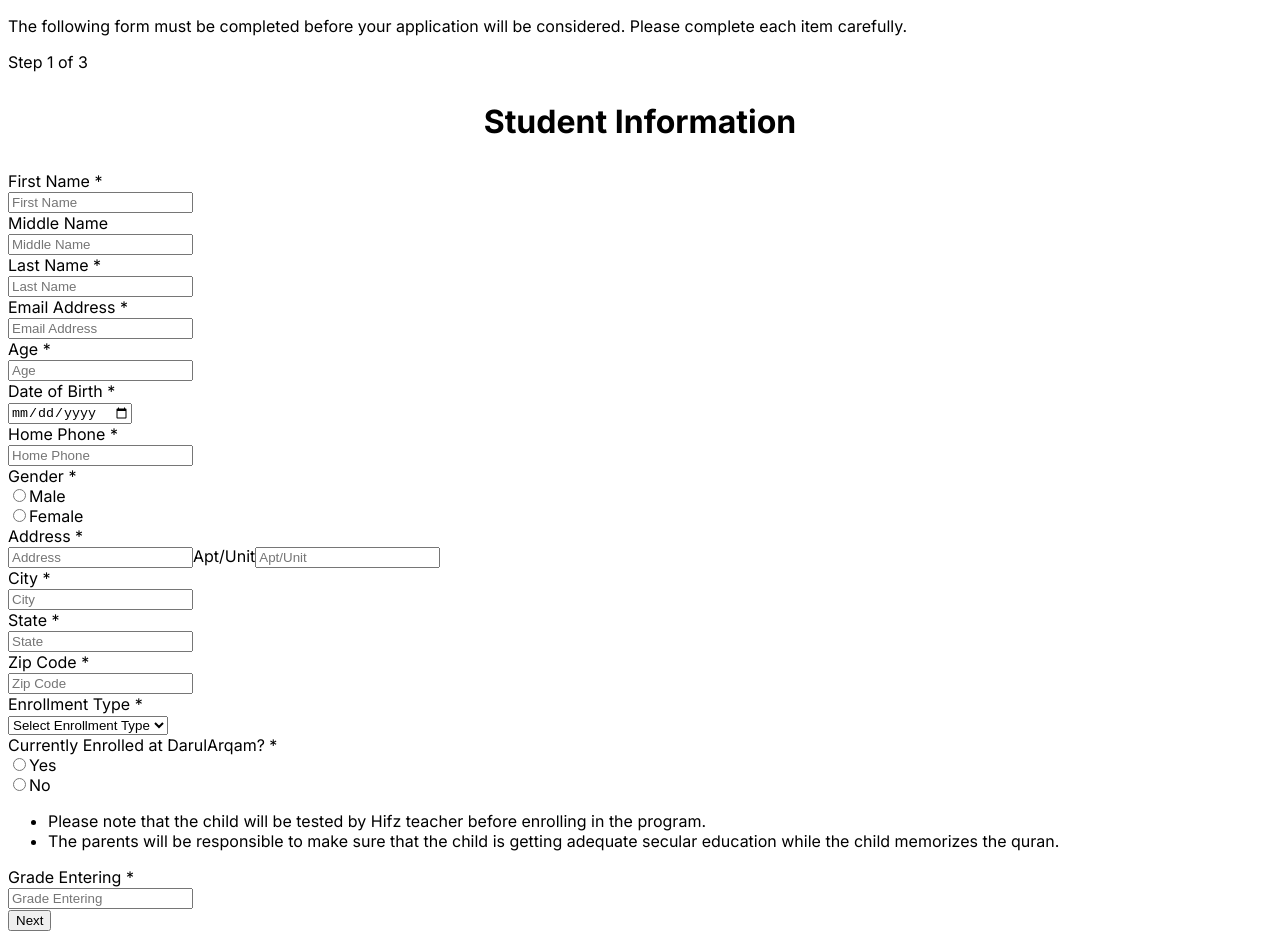
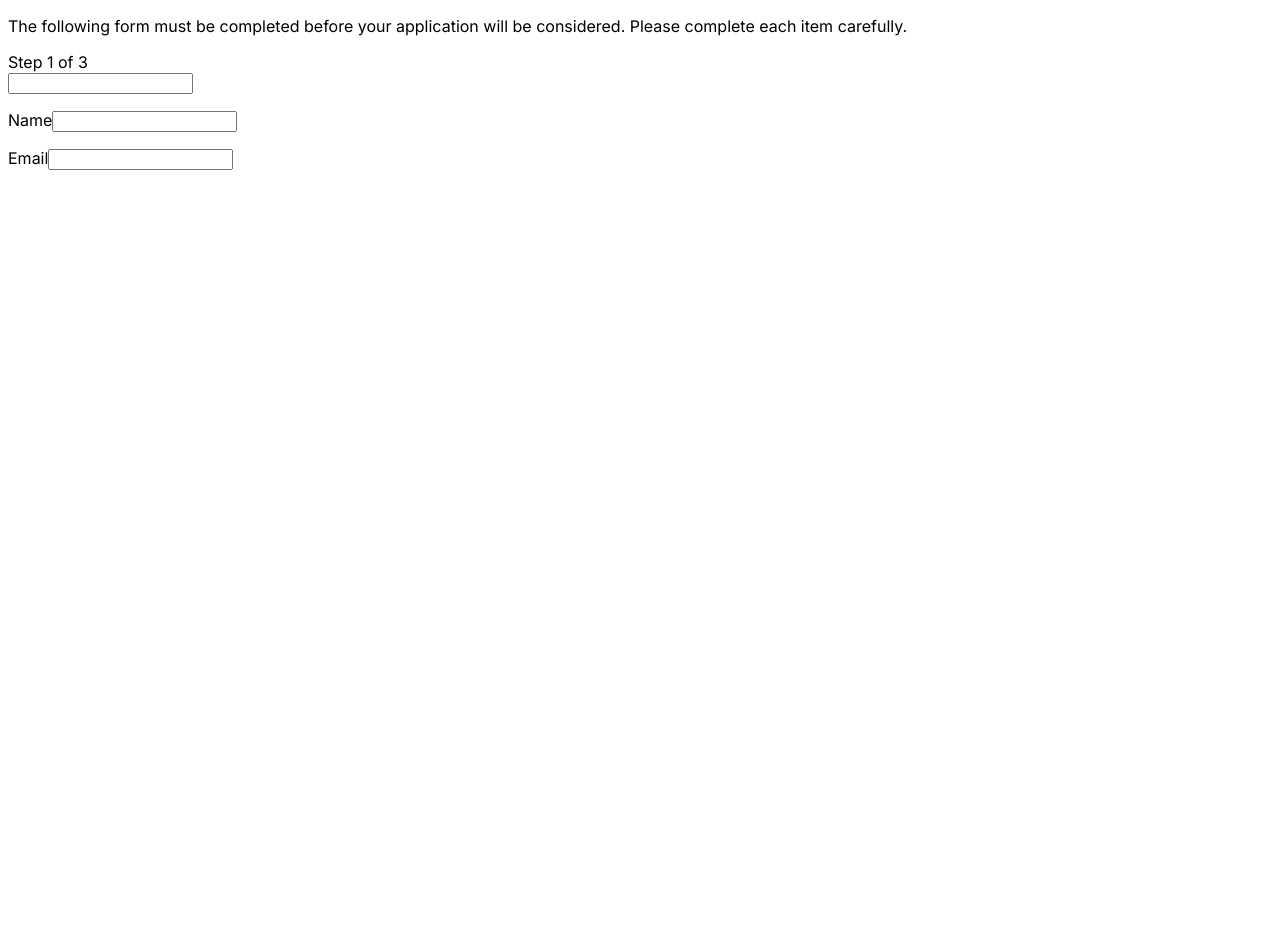
Before and after one commit to Akukzeey/demo-forms, a Next.js app: page / in a window 1280 px wide. After the commit the page ends 800 px from the top, so only its background shows below. Built offline with nearby package versions, Linux system fonts and the light colour scheme.

Commit message:
Demo Forms

```diff
--- a/app/page.js
+++ b/app/page.js
@@ -67,21 +67,33 @@ export default function AdministrationForm() {
         <div className="step-indicator">
           Step {currentStep} of 3
         </div>
-        <form name="administration-form" method="POST" data-netlify="true" data-netlify-honeypot="bot-field" onSubmit={handleFormSubmit} action="/admission-success" data-netlify-success="/admission-success">
-          <input type="hidden" name="form-name" value="administration-form" />
-          <input type="hidden" name="bot-field" />
-          <div className={currentStep !== 1 ? 'hidden' : ''}>
-            <StudentInfo formData={formData.studentInfo} setFormData={setFormData} onNextStep={handleNextStep} />
-          </div>
-          <div className={currentStep !== 2 ? 'hidden' : ''}>
-            <ParentInfo parentFormData={formData.parentInfo} setFormData={setFormData} onNextStep={handleNextStep} onPreviousStep={handlePreviousStep} />
-          </div>
-          {currentStep === 3 && (
-              <div>
-                if you have entered the forms correctly you can move to the next step
-                <button>Submit</button>
-              </div>
-          )}
+        {/*<form name="administration-form" method="POST" data-netlify="true" data-netlify-honeypot="bot-field" onSubmit={handleFormSubmit} action="/admission-success" data-netlify-success="/admission-success">*/}
+        {/*  <input type="hidden" name="form-name" value="administration-form" />*/}
+        {/*  <input type="hidden" name="bot-field" />*/}
+        {/*  <div className={currentStep !== 1 ? 'hidden' : ''}>*/}
+        {/*    <StudentInfo formData={formData.studentInfo} setFormData={setFormData} onNextStep={handleNextStep} />*/}
+        {/*  </div>*/}
+        {/*  <div className={currentStep !== 2 ? 'hidden' : ''}>*/}
+        {/*    <ParentInfo parentFormData={formData.parentInfo} setFormData={setFormData} onNextStep={handleNextStep} onPreviousStep={handlePreviousStep} />*/}
+        {/*  </div>*/}
+        {/*  {currentStep === 3 && (*/}
+        {/*      <div>*/}
+        {/*        if you have entered the forms correctly you can move to the next step*/}
+        {/*        <button>Submit</button>*/}
+        {/*      </div>*/}
+        {/*  )}*/}
+        {/*</form>*/}
+        <form method='POST' name='contact' data-netlify='true'>
+          <input type="hidden" name="form-name" value="contact"/>
+          <input type="text"/>
+          <p>
+            <label htmlFor="name">Name</label>
+            <input type="text" id='name' name='name'/>
+          </p>
+          <p>
+            <label htmlFor='email'>Email</label>
+            <input type='email' id='email' name='email'/>
+          </p>
         </form>
       </div>
   );
```
